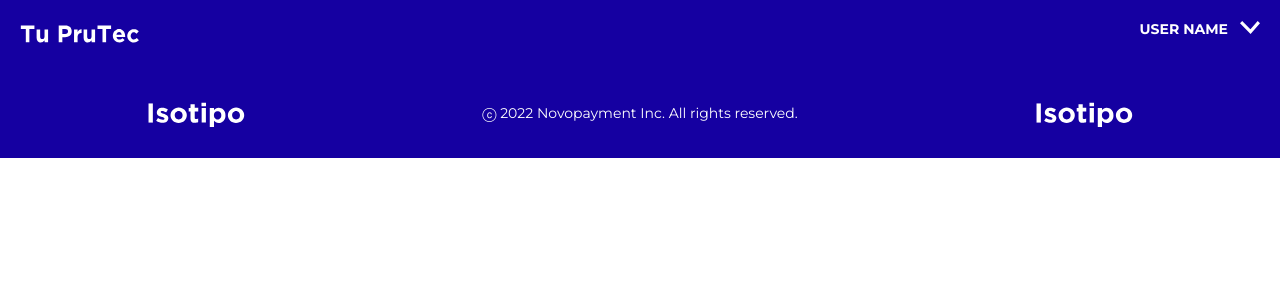
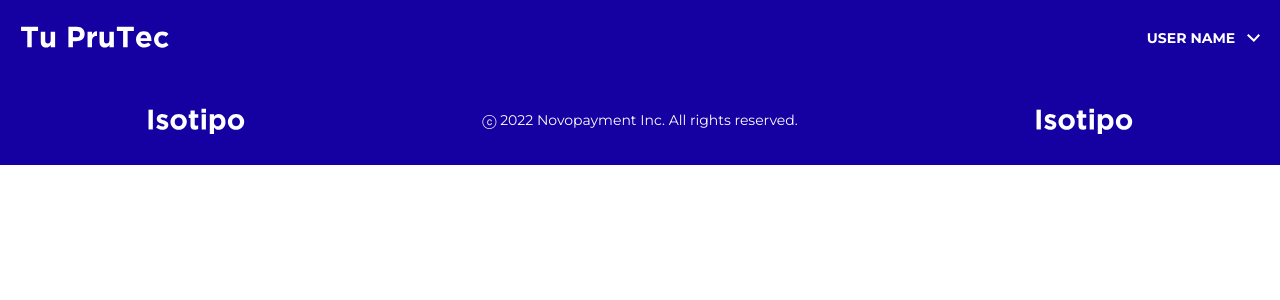
Before and after one commit to Mono-Gato/technicalTest_TuPruTec-Novopayment, a React app: page / in a window 1280 px wide. Shown: the top 300 px of the page. Built offline with nearby package versions, Linux system fonts and the light colour scheme.

Commit message:
**FINISH** Header Component

```diff
--- a/src/styles/components/Header.scss
+++ b/src/styles/components/Header.scss
@@ -3,11 +3,12 @@
 .header{
     background-color: $primary-color;
     display: flex;
+    align-items: center;
     justify-content: space-between;
     padding: $medium-spacing;
     &__logo{
         img{
-            width: 120px;
+            width: 150px;
         }
     }
     &__user{
@@ -16,8 +17,10 @@
             font-size: $extraSmall-font;
             text-transform: uppercase;
             font-weight: 700;
+            display: flex;
+            align-items: center;
             img{
-                width: 20px;
+                height: 8px;
                 margin-left: $extraSmall-spacing;
             }
         }
```
